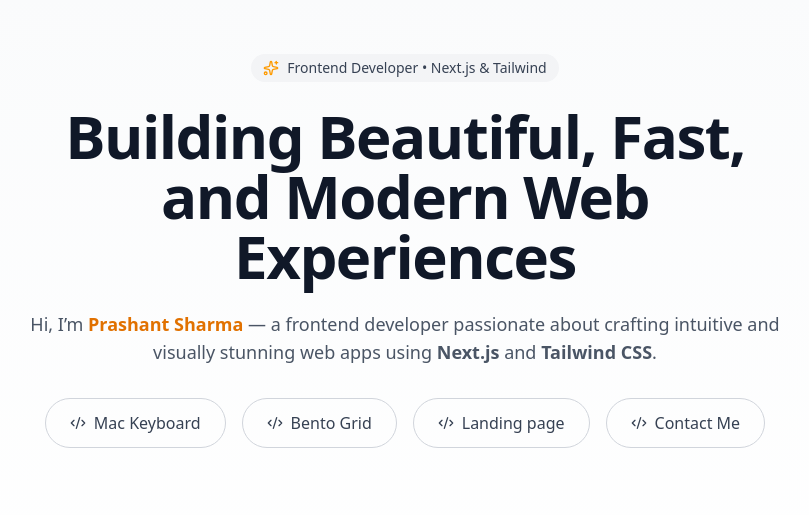
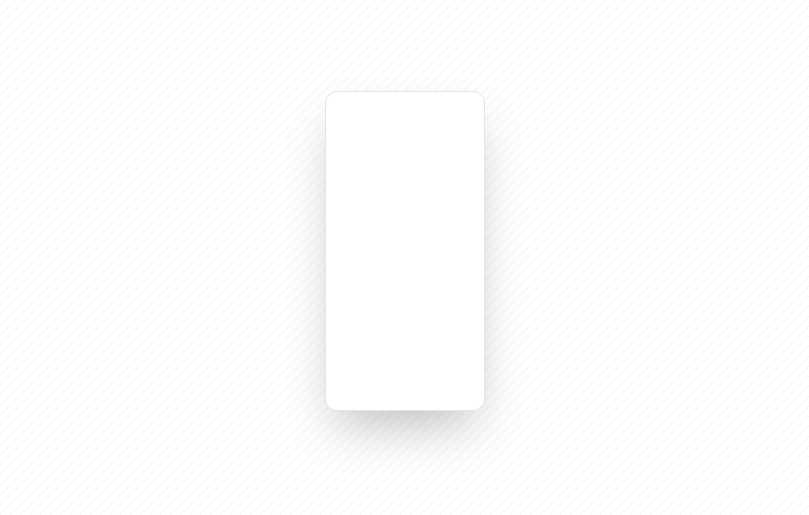
Before and after one commit to prashxant/Shik-SHak, a Next.js app: page / in a window 1280 px wide. Shown: the part 149-664 px from the top of the page, without its empty margins (235-1044 px from the left). Built offline with nearby package versions, Linux system fonts and the light colour scheme.

Commit message:
building

```diff
--- a/app/layout.tsx
+++ b/app/layout.tsx
@@ -7,8 +7,8 @@
 }>) {
   return (
     <html lang="en" suppressHydrationWarning >
-      <body className="" >
-       <main className="bg-background text-foreground">{children}</main>
+      <body className="antialiased [--pattern-fg:var(--color-neutral-900)]/5" >
+       <main className=" text-foreground h-screen">{children}</main>
       </body>
     </html>
   );
--- a/app/page.tsx
+++ b/app/page.tsx
@@ -1,73 +1,20 @@
-"use client";
+export default function Home() {
+  return (
+    <div className="relative flex h-full w-full items-center justify-center">
+      <Pattern />
+      <div className="h-80 relative z-10 w-40 border bg-white border-neutral-200 shadow-2xl rounded-xl"> </div>
+    </div>
+  );
+}
 
-import {  Code2, Sparkles } from "lucide-react";
-import Link from "next/link";
-import { motion } from "framer-motion";
 
-export default function  Hero ()  {
+
+
+
+
+
+const Pattern = () => {
   return (
-    <section className="flex min-h-screen flex-col items-center justify-center bg-gradient-to-b from-gray-50 to-white px-6 py-24 text-center dark:from-gray-950 dark:to-gray-900">
-      <motion.div
-        initial={{ opacity: 0, y: 20 }}
-        animate={{ opacity: 1, y: 0 }}
-        transition={{ duration: 0.6 }}
-        className="max-w-3xl"
-      >
-        {/* Small badge */}
-        <div className="mb-6 inline-flex items-center gap-2 rounded-full bg-gray-100 px-3 py-1 text-sm font-medium text-gray-700 dark:bg-gray-800 dark:text-gray-300">
-          <Sparkles className="h-4 w-4 text-amber-500" />
-          <span>Frontend Developer • Next.js & Tailwind</span>
-        </div>
-
-        {/* Main heading */}
-        <h1 className="text-4xl font-bold tracking-tight text-gray-900 sm:text-6xl dark:text-white">
-          Building Beautiful, Fast, and Modern Web Experiences
-        </h1>
-
-        {/* Subtitle */}
-        <p className="mt-6 text-lg text-gray-600 dark:text-gray-400">
-          Hi, I’m{" "}
-          <span className="font-semibold text-amber-600 dark:text-amber-400">
-            Prashant Sharma
-          </span>{" "}
-          — a frontend developer passionate about crafting intuitive and
-          visually stunning web apps using{" "}
-          <span className="font-semibold">Next.js</span> and{" "}
-          <span className="font-semibold">Tailwind CSS</span>.
-        </p>
-
-        {/* Buttons */}
-        <div className="mt-8 flex justify-center gap-4">
-          <Link
-            href="/kybr"
-            className="inline-flex items-center gap-2 rounded-full border border-gray-300 px-6 py-3 font-medium text-gray-700 transition hover:bg-gray-100 dark:border-gray-700 dark:text-gray-300 dark:hover:bg-gray-800"
-          >
-            <Code2 className="h-4 w-4" />
-            Mac Keyboard
-          </Link>{" "}
-          <Link
-            href="/masonary"
-            className="inline-flex items-center gap-2 rounded-full border border-gray-300 px-6 py-3 font-medium text-gray-700 transition hover:bg-gray-100 dark:border-gray-700 dark:text-gray-300 dark:hover:bg-gray-800"
-          >
-            <Code2 className="h-4 w-4" />
-          Bento Grid
-          </Link>{" "}
-          <Link
-            href="/finta"
-            className="inline-flex items-center gap-2 rounded-full border border-gray-300 px-6 py-3 font-medium text-gray-700 transition hover:bg-gray-100 dark:border-gray-700 dark:text-gray-300 dark:hover:bg-gray-800"
-          >
-            <Code2 className="h-4 w-4" />
-            Landing page
-          </Link>
-          <Link
-            href="/contact"
-            className="inline-flex items-center gap-2 rounded-full border border-gray-300 px-6 py-3 font-medium text-gray-700 transition hover:bg-gray-100 dark:border-gray-700 dark:text-gray-300 dark:hover:bg-gray-800"
-          >
-            <Code2 className="h-4 w-4" />
-            Contact Me
-          </Link>
-        </div>
-      </motion.div>
-    </section>
+    <div className="pointer-events-none absolute inset-0 z-0 m-auto rounded-lg bg-[image:repeating-linear-gradient(315deg,_var(--pattern-fg)_0,_var(--pattern-fg)_1px,_transparent_0,_transparent_50%)] bg-[size:10px_10px] bg-fixed"></div>
   );
-};
+}
```
